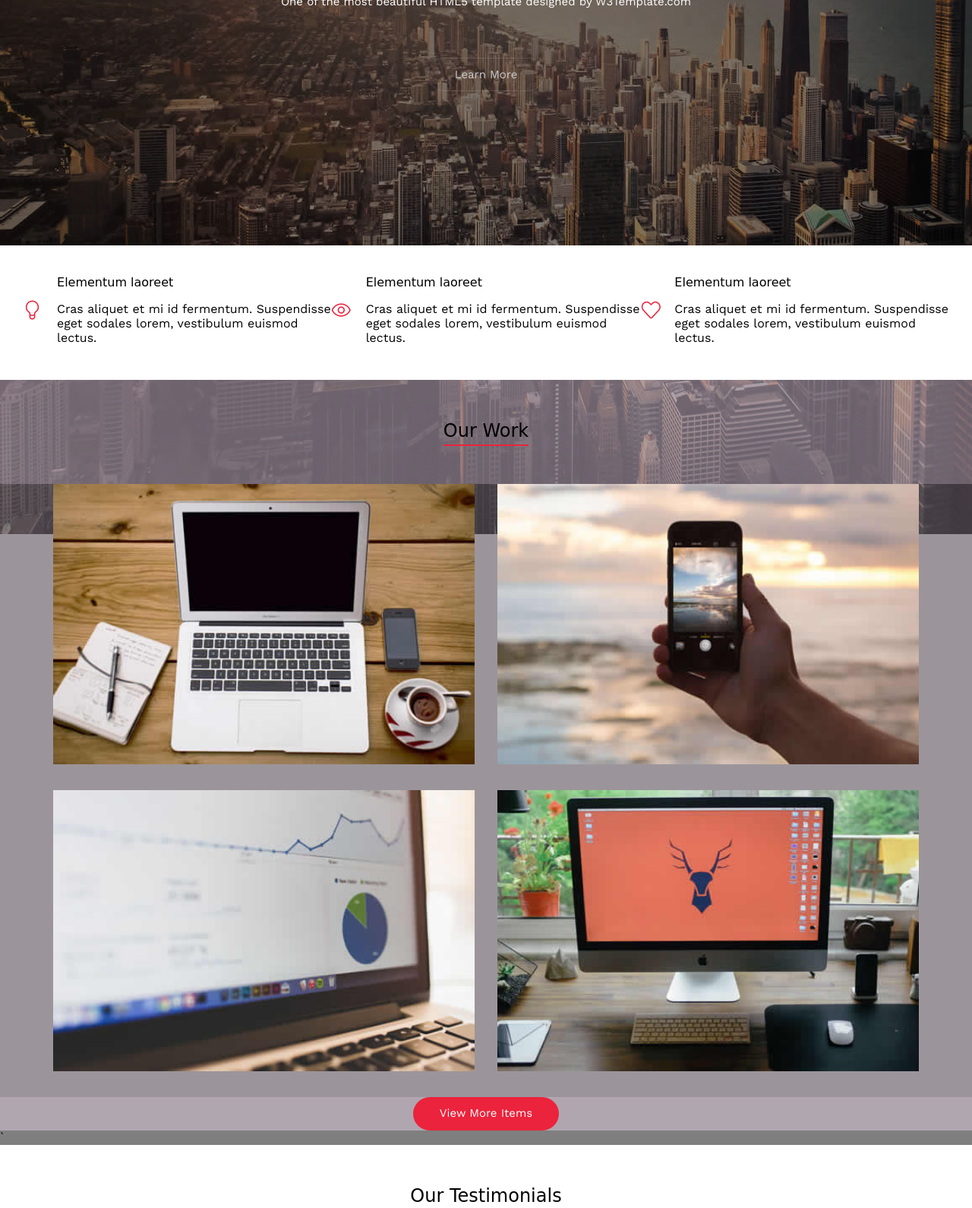
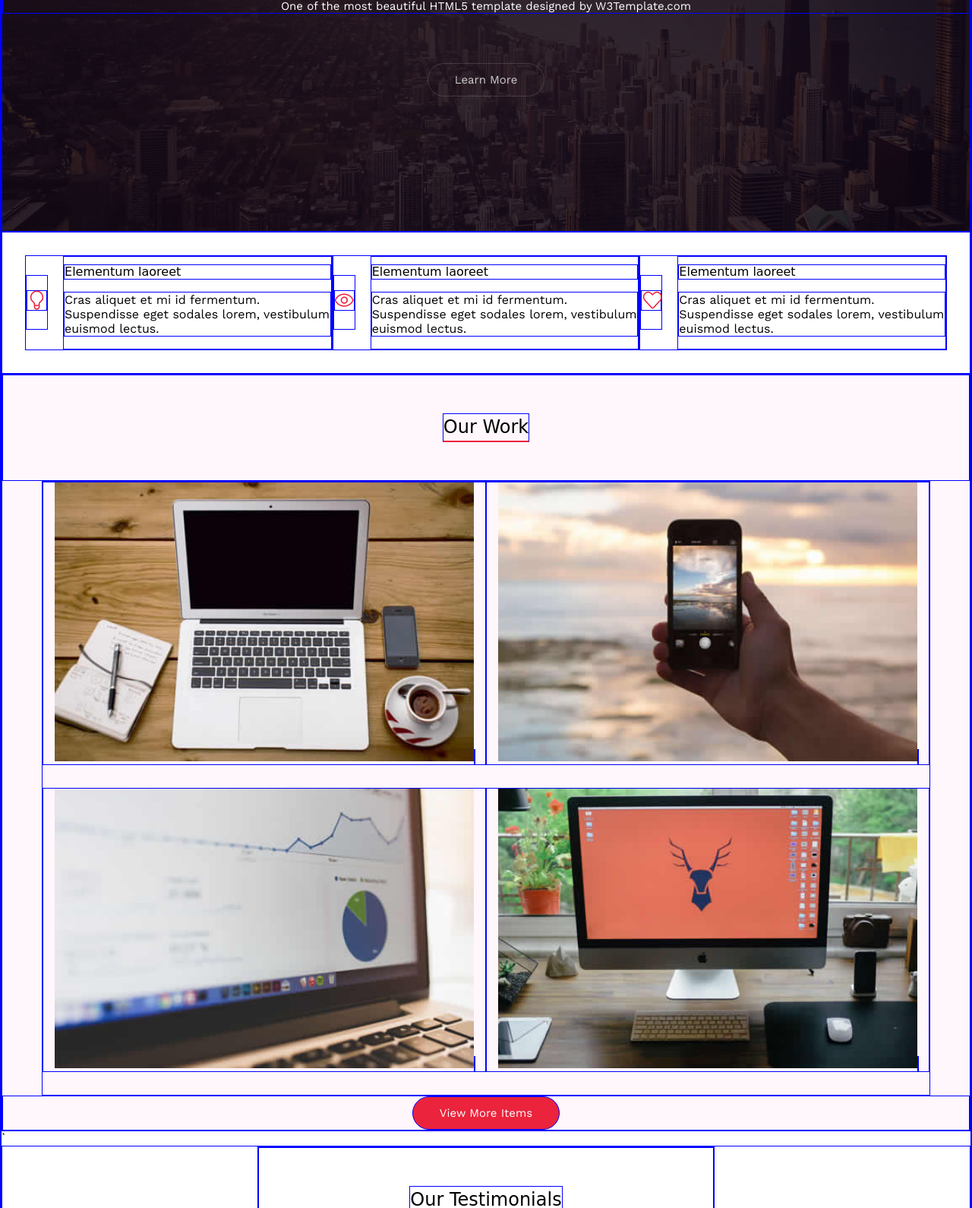
Before and after one commit to Lin-Yen-1118/Ethereal-practice, a plain HTML site: page index.html in a window 1280 px wide. Shown: the part 197-1787 px from the top of the page at 76% size. Drawn offline with nearby package versions, Linux system fonts and the light colour scheme; files whose address does not match are found by name; a web font is replaced by a local one.

Commit message:
adjust background-color

```diff
--- a/style.css
+++ b/style.css
@@ -12,8 +12,12 @@ li {
 }
 body {
     font-family: "Work Sans", sans-serif;
-    background-image: linear-gradient(rgba(0,0,0,0.5), rgba(0,0,0,0.5)),url(images/background.jpg);
+    /* background-image: linear-gradient(rgba(0,0,0,0.5),url(images/background.jpg);  */
+    background-image:url(images/background.jpg);
     background-repeat:no-repeat;
+    background-attachment: fixed;
+
+
 }
 .button {
     padding: 12px 35px;
@@ -27,9 +31,9 @@ body {
     height: 44px;
 }
 
-   /* * {
+    * {
     border: 1px solid blue;
-}   */
+}
 
 /*以下為導覽列*/
 
@@ -140,14 +144,14 @@ body {
     background-attachment: fixed;
     height: 500px;
     width: 100%;
-    /* background-color: #645862; */
+    background-color: RGBA(15, 5, 20, 0.84);
     background-repeat: no-repeat;
     background-size: cover;
     cursor: default;
     color: #ffffff;
     padding: 280px 0 220px;
     padding: 100px 0 100px;
-    margin-bottom: 20px;
+
 }
 .banner_title {
     display: block;
@@ -262,18 +266,18 @@ h4 {
 }
 
 .our_work {
-    background-image: none;
-    background-color: rgba(235, 213, 235, 0.26);
+    background-color: rgba(255, 247, 251, 1);
     display: flex;
     justify-content: center;
     flex-wrap: wrap;
     align-items: center;
     width: 100%;
     text-align: center;
+
 }
 .our_work_wrap {
     width: 100%;
-    background-color: rgba(235, 213, 235, 0.26);
+     background-color:   rgba(255, 247, 251, 0.26)
 }
 .our_work h3 {
     border-bottom: 2px solid #eb233c;
@@ -360,6 +364,7 @@ h4 {
     text-align: center;
     margin-bottom:50px;
 
+
 }
 
  /* .our_testimonials_title{
@@ -422,6 +427,7 @@ h4 {
 
 /*以下為text_center*/
 .text_center {
+    background-color: RGBA(15, 5, 20, 0.84);
     background-attachment: fixed;
     background-size: cover;
     height: 300px;
@@ -487,8 +493,8 @@ h4 {
 }
 /*以下為about_us*/
 .about_us{
+    background-color: #ffffff;
     display: inline-block;
-
     align-items: center;
     text-align: center;
     padding:10px;
@@ -644,7 +650,7 @@ h4 {
 
 .fa{
     font: normal normal normal 14px/1 FontAwesome;
-    color:#EB233C;
+    color:#ffffff;
 
 }
 
```
